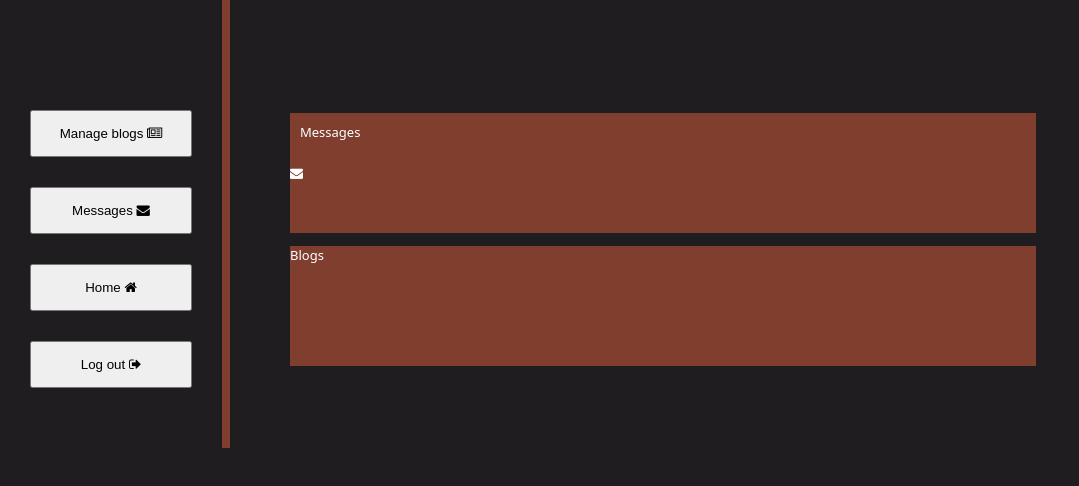
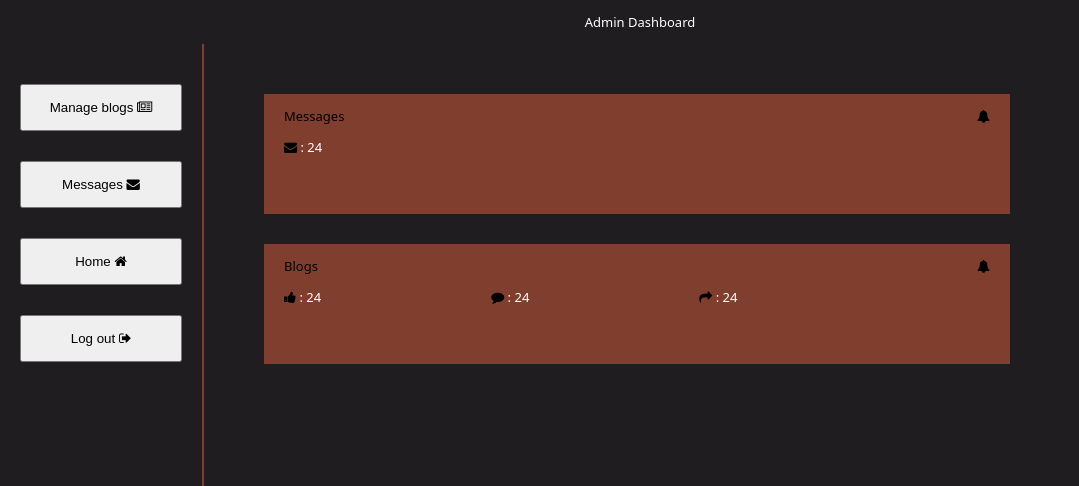
Before and after one commit to Latiah/my-brand, a plain HTML site: page dashboard.html in a window 1280 px wide. Shown: the top 486 px of the page, without its empty margins (0-1079 px from the left). Drawn offline with Linux system fonts and the light colour scheme.

Commit message:
created dashboard page

```diff
--- a/dashboard.html
+++ b/dashboard.html
@@ -4,26 +4,40 @@
     <meta charset="UTF-8">
     <meta name="viewport" content="width=device-width, initial-scale=1.0">
     <title>Dashboard</title>
-    <link rel="stylesheet" href="style.css"/>
+    <link rel="stylesheet" href="src/style.css">
     <link rel="stylesheet"
 href="https://cdnjs.cloudflare.com/ajax/libs/font-awesome/4.7.0/css/font-awesome.min.css">
 </head>
 <body>
+    <p class="adminTitle">Admin Dashboard</p>
+
     <div class="admin">
     <div class="dashboard">
-    <button class="btn1">Manage blogs <i class="fa fa-newspaper-o" aria-hidden="true"></i></button><br/>
+
+    <button class="btn1"><a href="blogs.html">Manage blogs <i class="fa fa-newspaper-o" aria-hidden="true"></i></a></button><br/>
     <button class="btn2">Messages <i class="fa fa-envelope" aria-hidden="true"></i></button><br/>
     <button class="btn3"><a href="index.html">Home <i class="fa fa-home" aria-hidden="true"></i></a></button><br/>
     <button class="btn4"><a href="login.html">Log out <i class="fa fa-sign-out" aria-hidden="true"></i></a></button></div>
 <div class="line"></div>
+
 <span class="notifications">
 <div class="msg">
-<p class="mesg">Messages</p>
-<p class=""><i class="fa fa-envelope" aria-hidden="true"></i></p>
+<div class="mesg"><p>Messages</p>
+   <p> <i class="fa fa-bell" aria-hidden="true"></i></p>
+    </div>
+<p class="icon"><i class="fa fa-envelope" aria-hidden="true"></i> <span class="numbers">: 24</span></p>
 </div>
+<div class="blog-section">
 <div class="blg">
 <p>Blogs</p>
+ <p> <i class="fa fa-bell" aria-hidden="true"></i></p></div>
+ <div class="blog-icons">
+<p class="icon"><i class="fa fa-thumbs-up" aria-hidden="true"></i> <span class="numbers">: 24</span></p>
+<p class="icon"><i class="fa fa-comment" aria-hidden="true"></i> <span class="numbers">: 24</span></p>
+<p class="icon"><i class="fa fa-share" aria-hidden="true"></i> <span class="numbers">: 24</span></p>
 </div>
+</div>
+
 </span>
 </body>
 </html>
--- a/style.css
+++ b/src/style.css
@@ -18,6 +18,7 @@ padding:20px;
 .lform{
     margin-left:50px;
 }
+
 .login_email{
     width:243px;
     height:41px;
@@ -56,12 +57,19 @@ label{
 }
 /*------Dashboard---*/
 .dashboard{
-    padding:30px;
-    margin-top:80px;
+    padding:20px;
+    margin-top:20px;
 }
 .line{
-    padding: 4px;
-    background-color: #803E2F;
+border:1px solid #803E2F;
+height:550px;
+   margin-top:0;
+
+}
+.adminTitle{
+    text-align: center;
+
+    color:#fff;
 
 }
 .admin a{
@@ -98,19 +106,65 @@ width:746px;
 height:120px;
 }
 .mesg{
+    margin-top:0px;
+     margin-left:20px;
+    display:flex;
+    justify-content:space-between;
+}
+.mesg p{
+color:#000;
+}
+.mesg p .fa{
+    margin-right:20px;
+    color:#000;
+}
+.icon{
+    margin-top:0;
+    margin-left:20px;
+     color:#000;
+}
+p .icon{
+  margin-right:10px;
+}
+.numbers{
+    color:#fff;
+}
+.notifications{
+    margin-top:20px;
+    padding:30px;
+}
+.blg{
+    margin-top:30px;
+    display:flex;
+    justify-content:space-between;
+}
+.blg p{
+    margin-left:20px;
+    margin-right:20px;
+    color:#000;
+}
+.blog-icons{
+    display:flex;
+    /*justify-content: space-evenly;*/
+}
+.blog-icons p{
+    margin-right:150px;
+}
+.blogs-written{
+    background: #803E2F;
     padding:10px;
+    width:1030px;
+    height:30px;
+    margin-top:30px;
 }
-/*.icon{
-    padding:10px;
-}*/
-.notifications{
-    margin-top:70px;
-    padding:30px;
+.btitles{
+    display:flex;
+    justify-content: space-between;
 }
 .form{
     width:100%;
 }
-.blg{
+.blog-section{
     background:#803E2F;
     margin-left:30px;
     width:746px;
@@ -337,7 +391,7 @@ hr{
     margin-left:20px;
     background-color:#803E2F;
     margin-bottom:20px;
-    padding-top:80px;
+    padding-top:10px 20px;
     width:448px;
     height:280px;
     text-align:center;
```
Also changed, not shown: blogs.html (added, +42 -0 lines), index.html (+12 -13 lines), login.html (+1 -1 lines).
